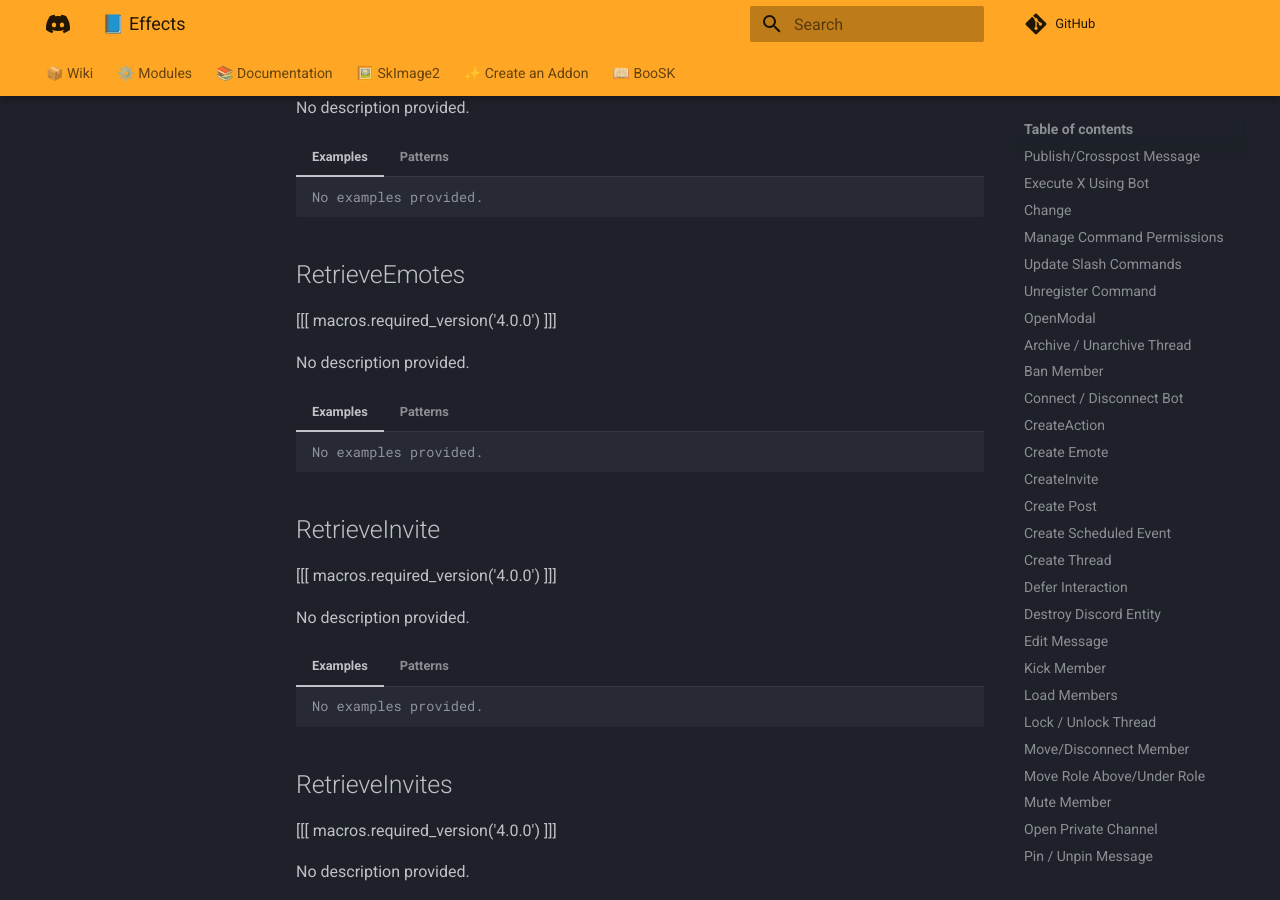
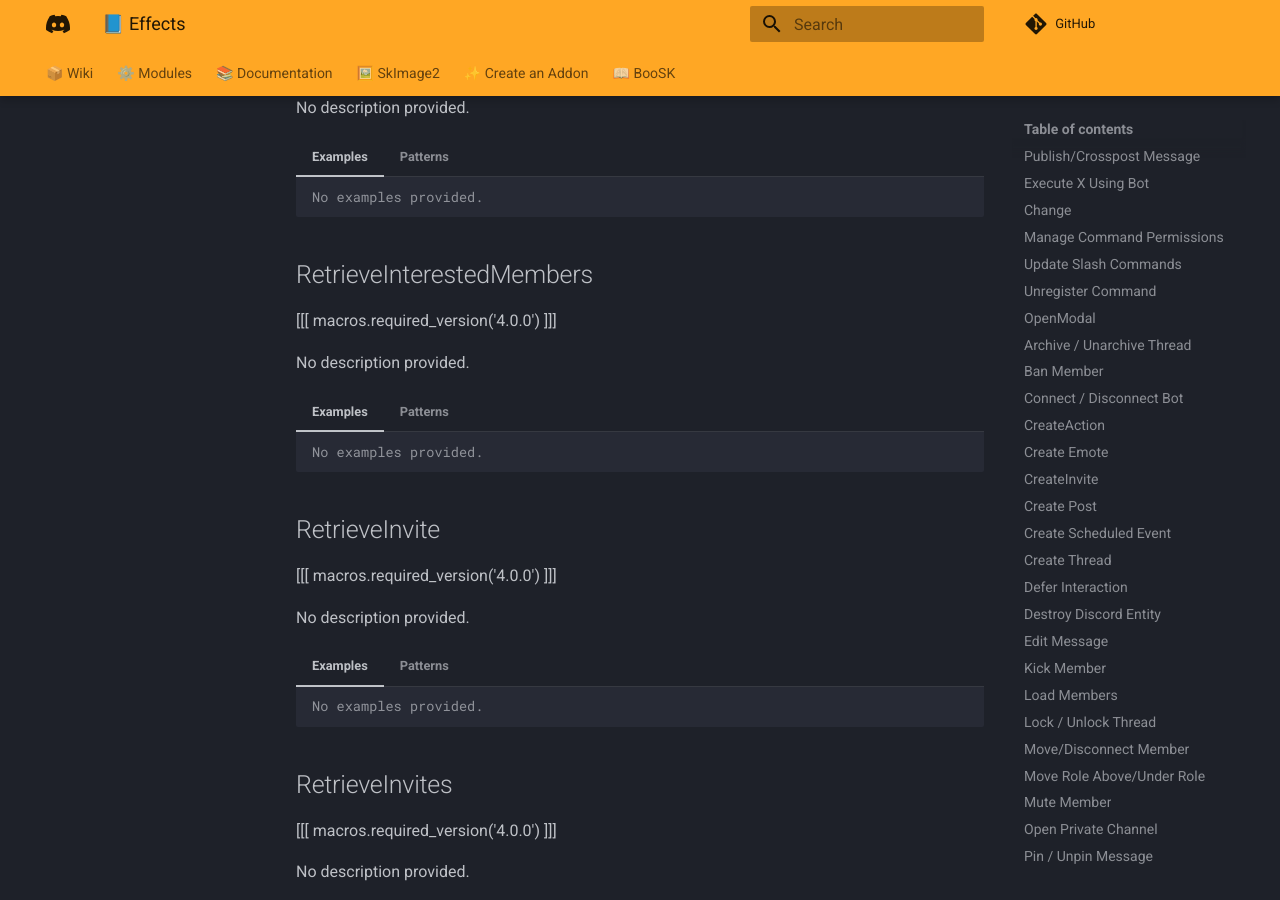
Before and after one commit to DiSkyOrg/Documentation, an MkDocs documentation site: the page built from docs/docs/effects.md, in a window 1280 px wide and 900 px high, scrolled down 9976 px. Built offline with MkDocs 1.6.1 and Material for MkDocs 9.7.7, drawn with Linux system fonts in a browser that asks for light colours; comment, search, counter and statistics services are not loaded.

Commit message:
Fixes a Misname for a Retrieve Effect

````diff
--- a/docs/docs/effects.md
+++ b/docs/docs/effects.md
@@ -604,7 +604,7 @@ No description provided.
     retrieve [(all|every)] emotes (from|with|of|in) %guild% [(with|using) [the] [bot] %-bot%] and store (them|the emotes) in %-objects%
     ```
 
-## RetrieveEmotes
+## RetrieveInterestedMembers
 
 [[[ macros.required_version('4.0.0') ]]]
 
````
